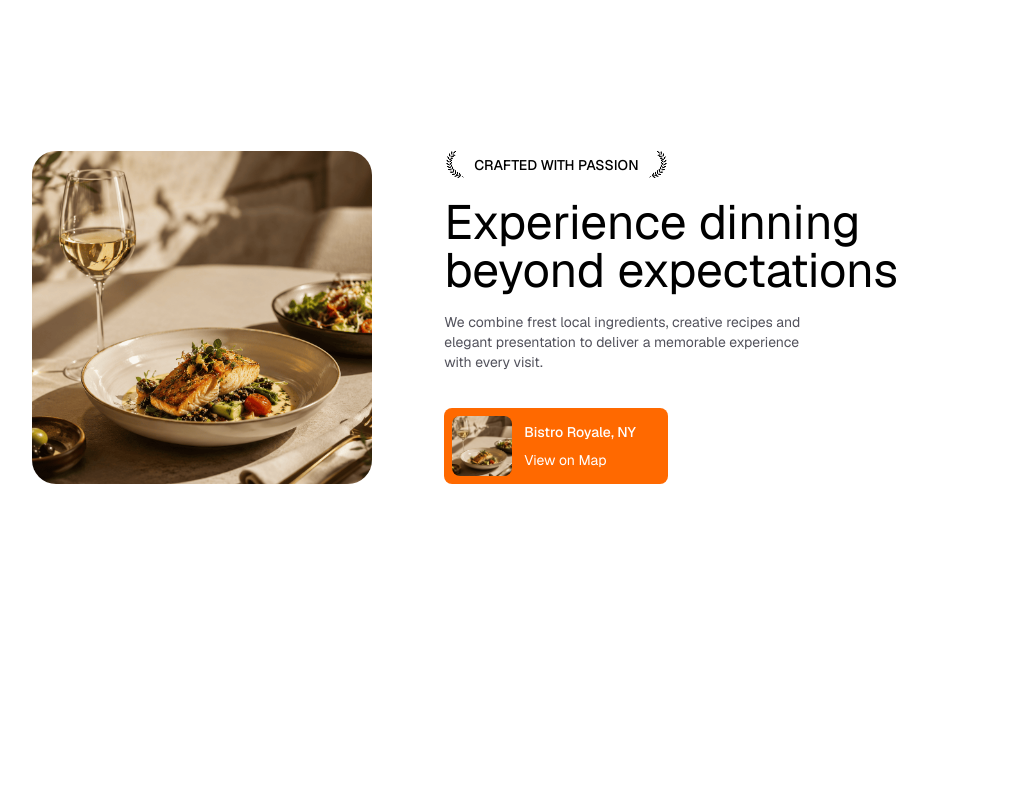
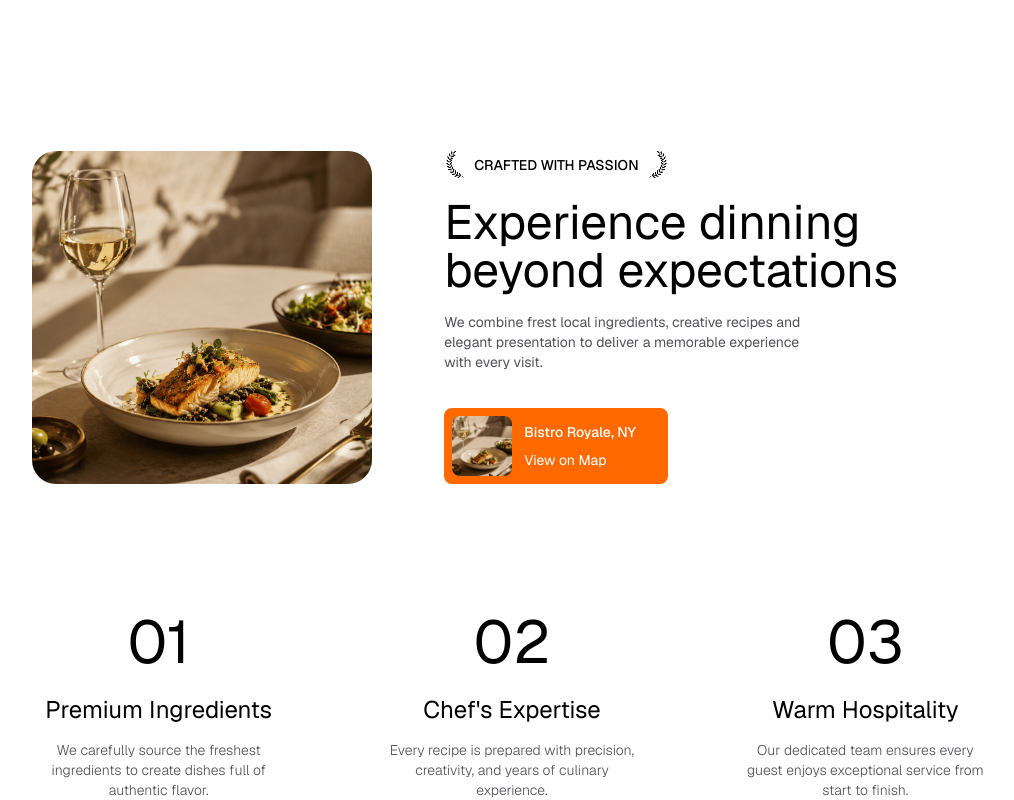
Before and after one commit to Abhishek-raj093/restro, a React (Vite) app: page / in a window 1280 px wide. Shown: the part 825-1625 px from the top of the page, without its empty margins (128-1142 px from the left). Before the commit the page ends 1309 px from the top, so only its background shows below. Built offline with nearby package versions, Linux system fonts and the light colour scheme.

Commit message:
Sixth Commit Completed States Section

```diff
--- a/src/App.jsx
+++ b/src/App.jsx
@@ -2,6 +2,7 @@
 import Navbar from './components/Navbar'
 import HeroSection from './sections/HeroSection'
 import About from './sections/About'
+import Stats from './sections/Stats'
 
 const App = () => {
   return (
@@ -9,6 +10,7 @@
       <Navbar />
       <HeroSection />
       <About />
+      <Stats />
     </>
   )
 }
--- a/src/sections/Stats.jsx
+++ b/src/sections/Stats.jsx
@@ -1,10 +1,20 @@
 import React from 'react'
+import { statsData } from '../data/data'
+import Animated from '../components/Animated'
 
 const Stats = () => {
   return (
-    <div>
-
-    </div>
+    <section id='stats' className='px-auto mt-32'>
+      <div className='flex flex-col md:flex-row items-center justify-center gap-12 md:gap-25 max-w-7xl mx-auto'>
+        {statsData.map((item, index)=>(
+            <Animated key={index} delay={0.2} className='flex flex-col items-center text-center'>
+              <span className='text-6xl'>{item.number}</span>
+              <h3 className='mt-5.5 text-2xl'>{item.title}</h3>
+              <p className='mt-3.5 font-light text-zinc-600 max-w-72'>{item.description}</p>
+            </Animated>
+        ))}
+      </div>
+    </section>
   )
 }
 
```
